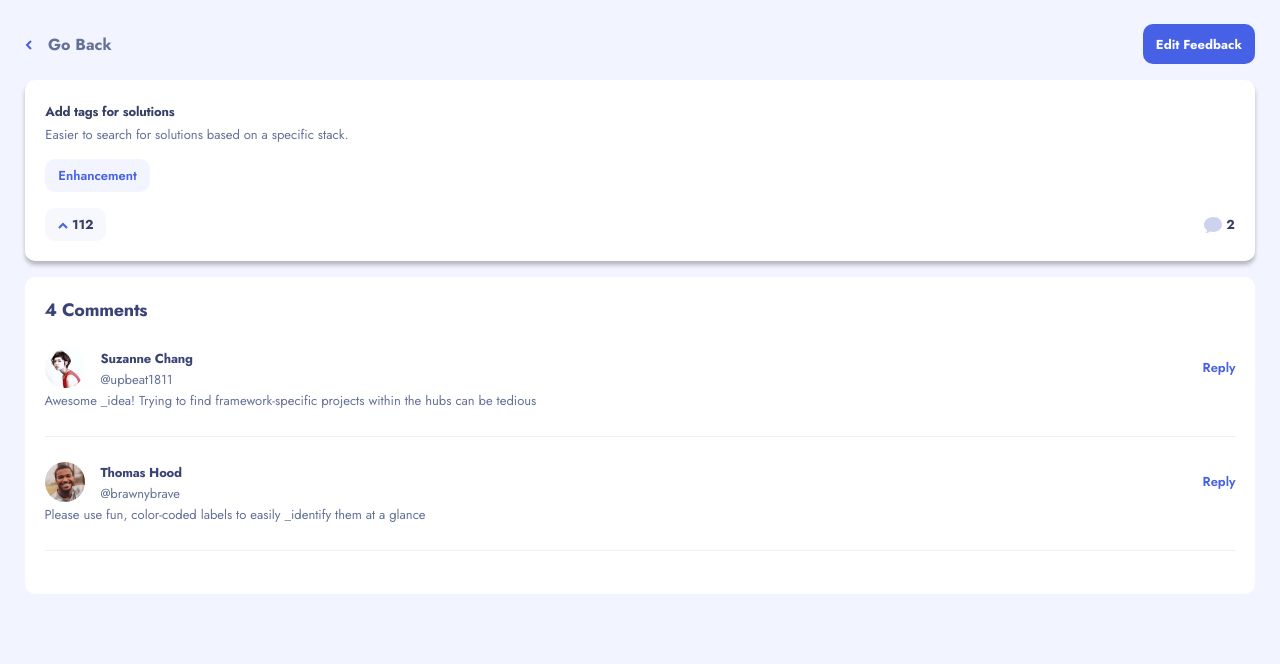
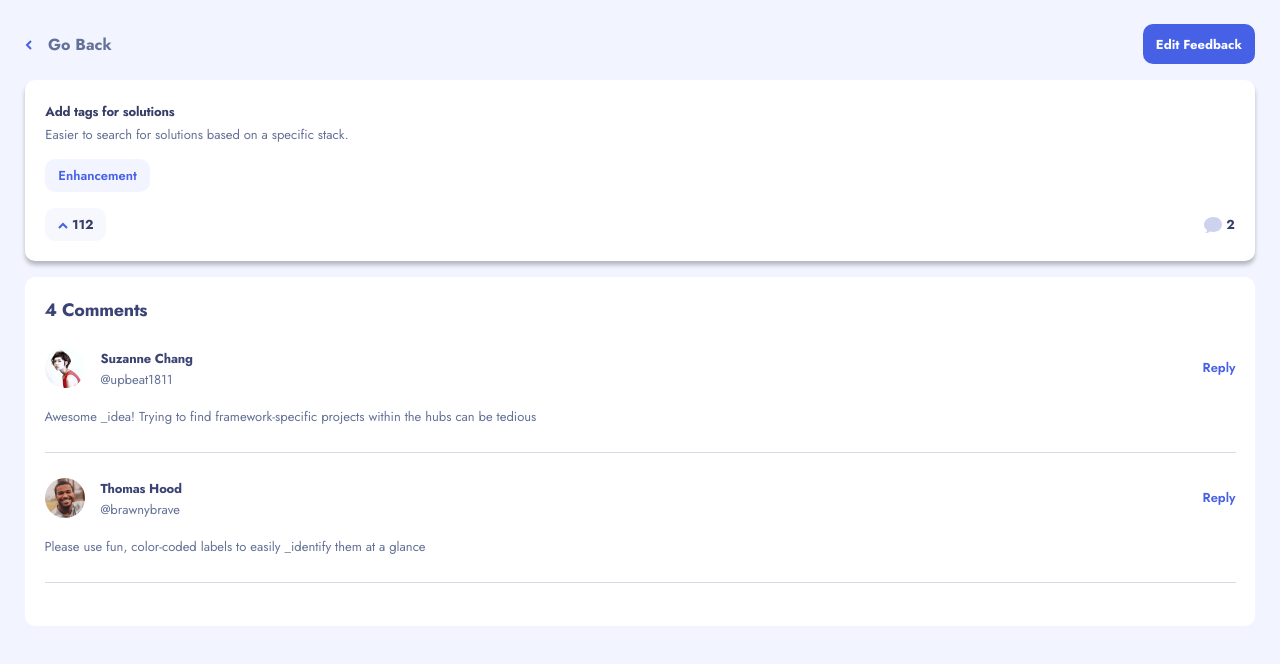
Before and after one commit to Uri-Raz-Dev/product-feedback-front, a React (Vite) app: page /feedback/1 in a window 1280 px wide. Shown: the top 664 px of the page. Built offline with nearby package versions, Linux system fonts and the light colour scheme.

Commit message:
Comment list done

```diff
--- a/src/assets/style/cmps/FeedbackDetail/_commentList.scss
+++ b/src/assets/style/cmps/FeedbackDetail/_commentList.scss
@@ -11,27 +11,10 @@
         display: block;
         height: rem(1px);
         background-color: #647196;
-        opacity: 0.1;
+        opacity: 0.25;
     }
 
-    .comment-open {
 
-
-
-
-        // .reply:first-child::before {
-        //     content: '';
-        //     position: relative;
-        //     transform: rotate(90deg);
-        //     right: 173px;
-        //     top: 150px;
-        //     display: flex;
-        //     height: rem(1px);
-        //     // width: 50%;
-        //     background-color: #647196;
-        //     opacity: 1.1;
-        // }
-    }
 
     .comment-count {
         margin-block-end: rem(24px);
@@ -53,6 +36,7 @@
     .comment-header {
         display: flex;
         align-items: center;
+        margin-block-end: rem(16px);
 
         img {
             border-radius: 100%;
@@ -112,6 +96,6 @@
     }
 
     .reply:first-of-type {
-        border-inline-start: rem(1px) solid rgb(100, 113, 150, 0.1);
+        box-shadow: rem(-1px) 0px rgba(140, 146, 179, 0.25);
     }
 }
```
Also changed, not shown: src/cmps/CommentDetail.tsx (added, +49 -0 lines).
